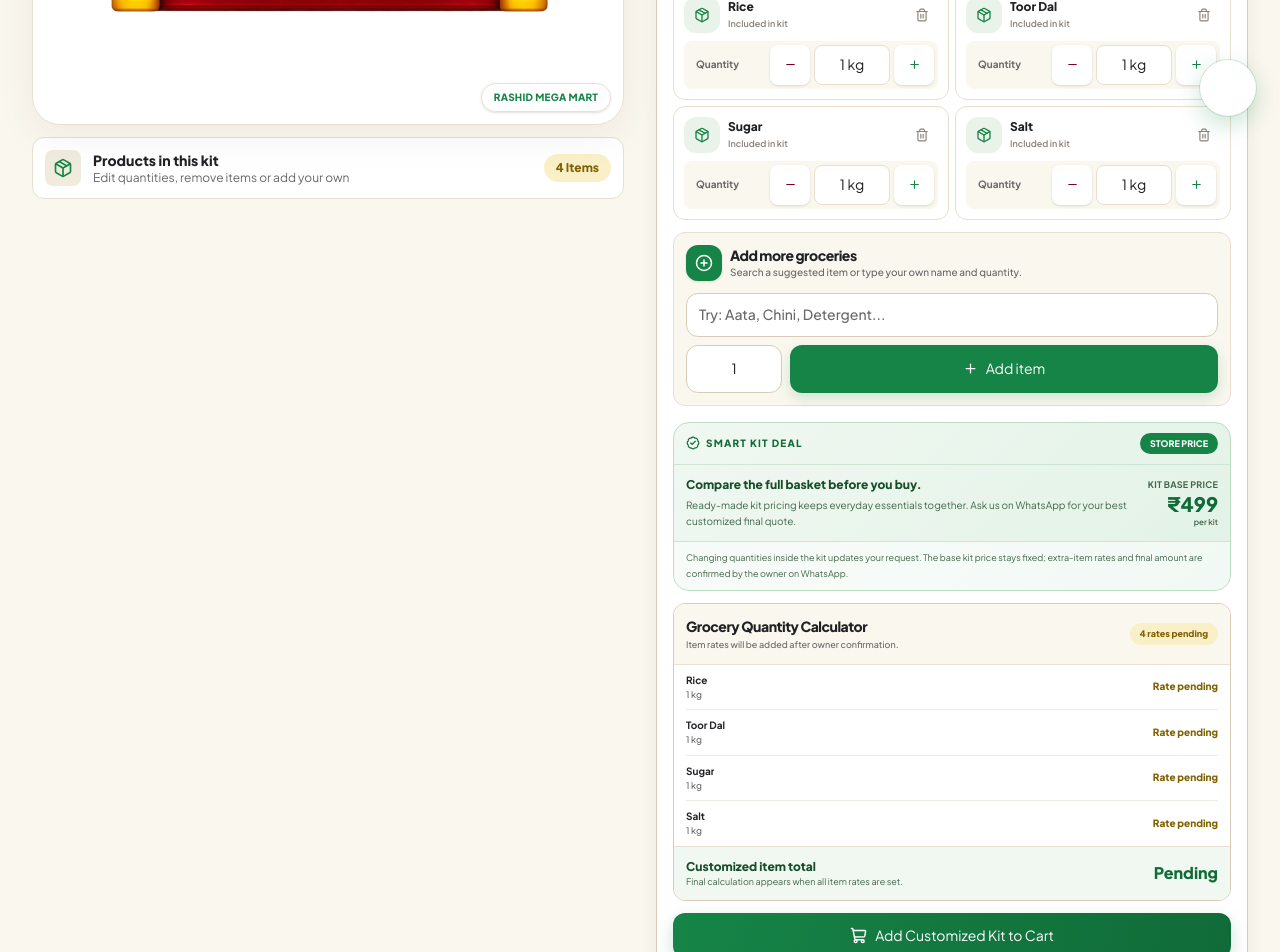
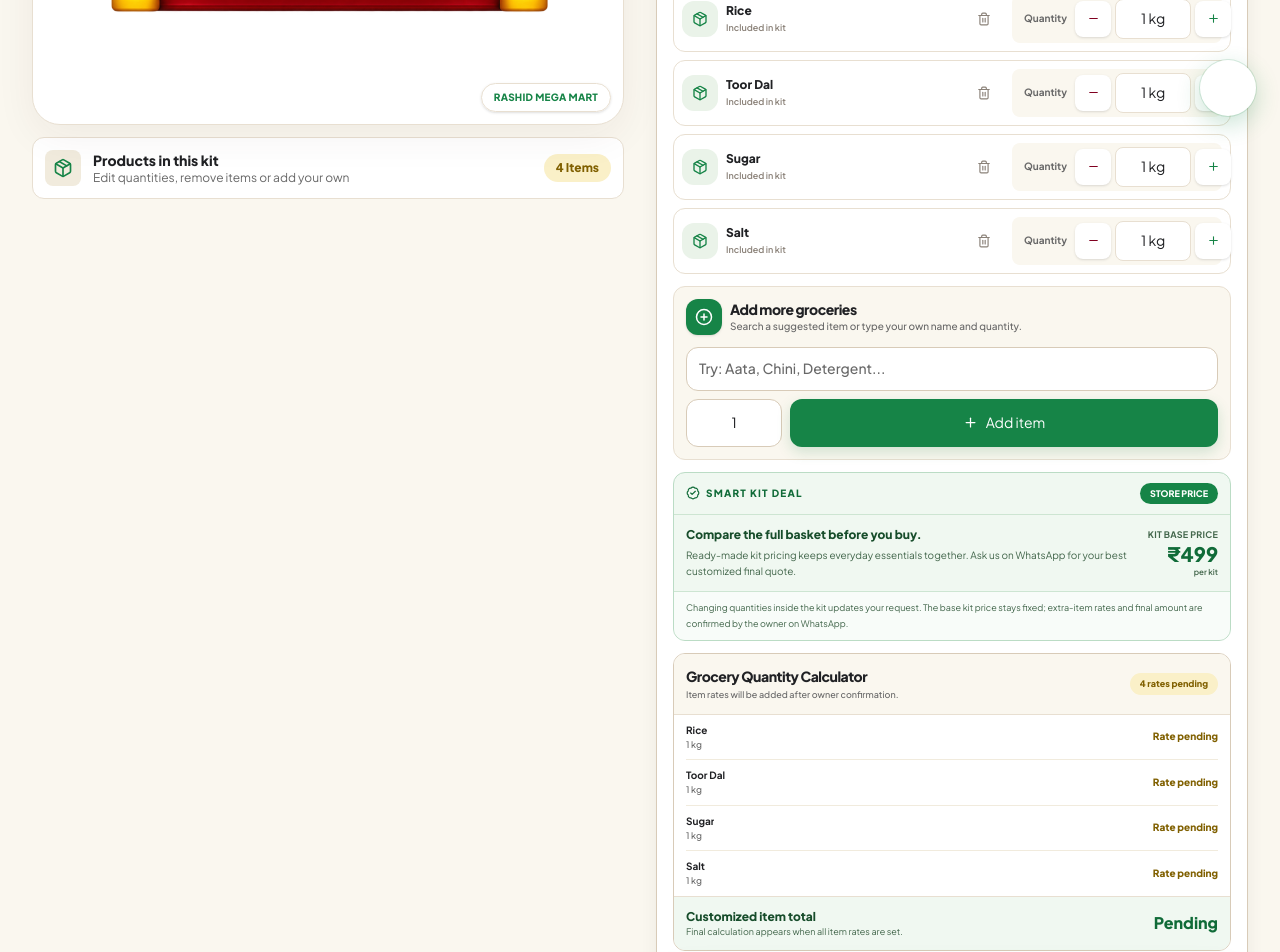
Before and after one commit to NoorTechnologies/rashidmegamartv0.1, a Next.js app: page /kits/basic-kitchen in a window 1280 px wide. Shown: the part 660-1612 px from the top of the page. Built offline with nearby package versions, Linux system fonts and the light colour scheme.

Commit message:
Simplify mobile kit customization controls and sticky cart action

```diff
--- a/src/components/KitCustomizer.tsx
+++ b/src/components/KitCustomizer.tsx
@@ -124,10 +124,10 @@ export default function KitCustomizer({ kit }: { kit: GroceryKit }) {
           <span className="rounded-full bg-[#FAF0C8] px-2.5 py-1 text-[10px] font-black text-[#806000]">{contents.length} included</span>
         </div>
 
-        <div className="grid gap-1.5 sm:grid-cols-2">
+        <div className="grid grid-cols-1 gap-2">
           {contents.map((line, index) => (
-            <div key={`${kit.id}-${index}-${displayCatalogue(line.name)}`} className="rounded-xl border border-[#E8DFD1] bg-white p-2.5">
-              <div className="flex min-w-0 items-center gap-2">
+            <div key={`${kit.id}-${index}-${displayCatalogue(line.name)}`} className="rounded-xl border border-[#E8DFD1] bg-white p-2 sm:flex sm:items-center sm:gap-3">
+              <div className="flex min-w-0 items-center gap-2 sm:flex-1">
                 <span className="flex size-9 shrink-0 items-center justify-center rounded-xl bg-[#EAF3E9] text-[#168447]"><Package size={16} /></span>
                 <div className="min-w-0 flex-1">
                   <p className="break-words text-xs font-extrabold leading-4 text-[#202124]">{displayCatalogue(line.name)}</p>
@@ -135,12 +135,12 @@ export default function KitCustomizer({ kit }: { kit: GroceryKit }) {
                 </div>
                 <button type="button" aria-label={`Remove ${line.name}`} onClick={() => saveContents(contents.filter((_, i) => i !== index))} className="flex size-8 shrink-0 items-center justify-center rounded-lg text-[#8A8178] transition hover:bg-red-50 hover:text-red-600"><Trash2 size={14} /></button>
               </div>
-              <div className="mt-2 flex items-center justify-between gap-2 rounded-lg bg-[#FAF7EF] p-1">
+              <div className="mt-2 flex items-center justify-between gap-2 rounded-lg bg-[#FAF7EF] p-1 sm:mt-0 sm:w-[210px] sm:shrink-0">
                 <span className="pl-2 text-[10px] font-bold text-[#686868]">Quantity</span>
                 <div className="flex items-center gap-1">
-                  <button type="button" aria-label={`Decrease ${line.name}`} disabled={!isValidGroceryQuantity(line.quantity)} onClick={() => saveContents(contents.map((entry, i) => i === index ? { ...entry, quantity: adjustQuantity(entry.quantity, -1) } : entry))} className="flex size-10 items-center justify-center rounded-lg bg-white text-[#800020] shadow-sm hover:bg-[#F1EBDD] disabled:opacity-35"><Minus size={13} /></button>
+                  <button type="button" aria-label={`Decrease ${line.name}`} disabled={!isValidGroceryQuantity(line.quantity)} onClick={() => saveContents(contents.map((entry, i) => i === index ? { ...entry, quantity: adjustQuantity(entry.quantity, -1) } : entry))} className="flex size-9 items-center justify-center rounded-lg bg-white text-[#800020] shadow-sm hover:bg-[#F1EBDD] disabled:opacity-35"><Minus size={13} /></button>
                   <input aria-label={`${line.name} quantity`} value={displayCatalogue(line.quantity)} onChange={(event) => saveContents(contents.map((entry, i) => i === index ? { ...entry, quantity: event.target.value.slice(0, 24) } : entry))} className="min-h-10 w-[76px] rounded-lg border border-[#E8DFD1] bg-white px-1 py-2 text-center text-[12px] font-extrabold text-[#202124] outline-none focus:border-[#168447]" />
-                  <button type="button" aria-label={`Increase ${line.name}`} disabled={!isValidGroceryQuantity(line.quantity)} onClick={() => saveContents(contents.map((entry, i) => i === index ? { ...entry, quantity: adjustQuantity(entry.quantity, 1) } : entry))} className="flex size-10 items-center justify-center rounded-lg bg-white text-[#168447] shadow-sm hover:bg-[#EAF3E9] disabled:opacity-35"><Plus size={13} /></button>
+                  <button type="button" aria-label={`Increase ${line.name}`} disabled={!isValidGroceryQuantity(line.quantity)} onClick={() => saveContents(contents.map((entry, i) => i === index ? { ...entry, quantity: adjustQuantity(entry.quantity, 1) } : entry))} className="flex size-9 items-center justify-center rounded-lg bg-white text-[#168447] shadow-sm hover:bg-[#EAF3E9] disabled:opacity-35"><Plus size={13} /></button>
                 </div>
               </div>
             </div>
@@ -178,7 +178,7 @@ export default function KitCustomizer({ kit }: { kit: GroceryKit }) {
           )}
         </div>
 
-        <div className="mt-4 overflow-hidden rounded-2xl border border-[#BBDCC5] bg-[linear-gradient(135deg,#F0F8F1_0%,#E2F2E6_100%)]">
+        <div className="mt-3 overflow-hidden rounded-xl border border-[#BBDCC5] bg-[#F0F8F1]">
           <div className="flex items-center justify-between gap-3 border-b border-[#CDE5D2] px-3 py-2.5">
             <span className="inline-flex items-center gap-1.5 text-[10px] font-black uppercase tracking-[0.12em] text-[#106B38]"><BadgeCheck size={14} /> Smart Kit Deal</span>
             <span className="rounded-full bg-[#168447] px-2.5 py-1 text-[9px] font-black text-white">STORE PRICE</span>
@@ -226,7 +226,7 @@ export default function KitCustomizer({ kit }: { kit: GroceryKit }) {
           </div>
         </div>
 
-        <button type="button" onClick={handleAddToCart} disabled={!isLoaded || !kit.isAvailable} className="mt-3 flex min-h-11 w-full items-center justify-center gap-2 rounded-xl bg-[linear-gradient(100deg,#168447_0%,#106B38_100%)] px-4 py-3 text-xs font-black text-white shadow-[0_7px_18px_rgba(22,132,71,0.22)] transition hover:-translate-y-0.5 hover:shadow-[0_10px_24px_rgba(22,132,71,0.28)] active:scale-[0.99] disabled:opacity-50 sm:text-sm">
+        <button type="button" onClick={handleAddToCart} disabled={!isLoaded || !kit.isAvailable} className="sticky bottom-[76px] z-30 mt-3 flex min-h-12 w-full items-center justify-center gap-2 rounded-xl border border-white/70 bg-[#168447] px-4 py-3 text-xs font-black text-white shadow-[0_8px_24px_rgba(22,132,71,0.28)] transition active:scale-[0.99] disabled:opacity-50 sm:static sm:min-h-11 sm:text-sm">
           <ShoppingCart size={17} /> {cartItem ? "Update My Customized Kit" : "Add Customized Kit to Cart"}
         </button>
       </div>
```
